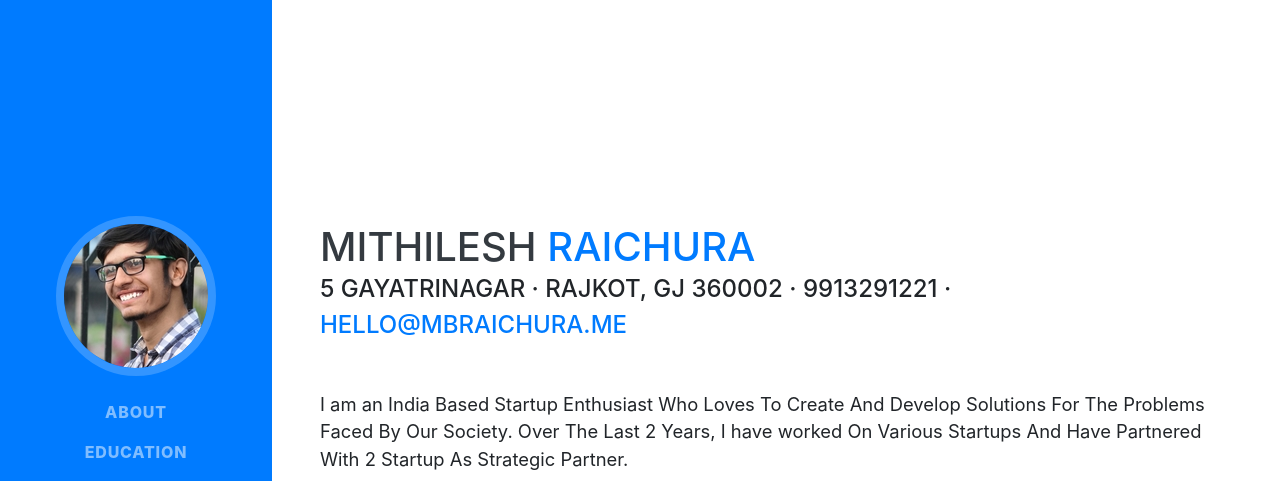
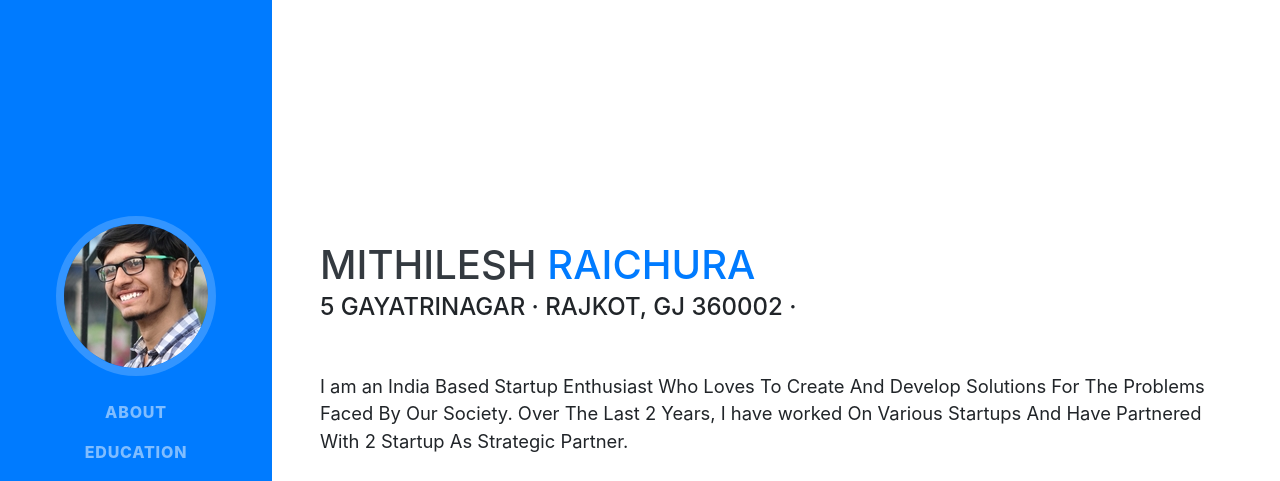
Before and after one commit to mbraichura/mbraichura.github.io, a website with bundled scripts: page index.html in a window 1280 px wide. Shown: the top 481 px of the page. Built offline with nearby package versions, Linux system fonts and the light colour scheme; a web font is replaced by a local one.

Commit message:
Update index.html

```diff
--- a/index.html
+++ b/index.html
@@ -90,8 +90,7 @@
         <h1 class="mb-0">Mithilesh
           <span class="text-primary">Raichura</span>
         </h1>
-        <div class="subheading mb-5">5 Gayatrinagar · Rajkot, GJ 360002 · 9913291221 ·
-          <a href="mailto:hello@mbraichura.me">hello@mbraichura.me</a>
+        <div class="subheading mb-5">5 Gayatrinagar · Rajkot, GJ 360002 ·
         </div>
         <p class="lead mb-5">I am an India Based Startup Enthusiast Who Loves To Create And Develop Solutions For The Problems Faced By Our Society. Over The Last 2 Years, I have worked On Various Startups And Have Partnered With 2 Startup As Strategic Partner.</p>
         <div class="social-icons">
```
